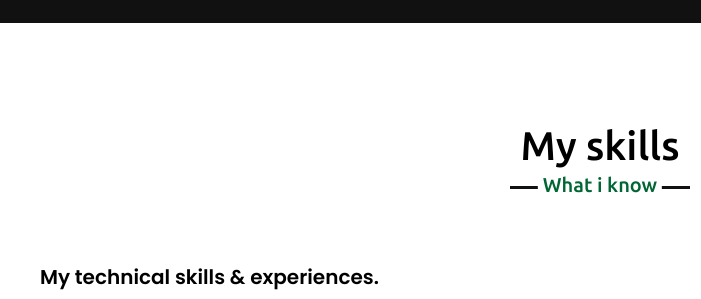
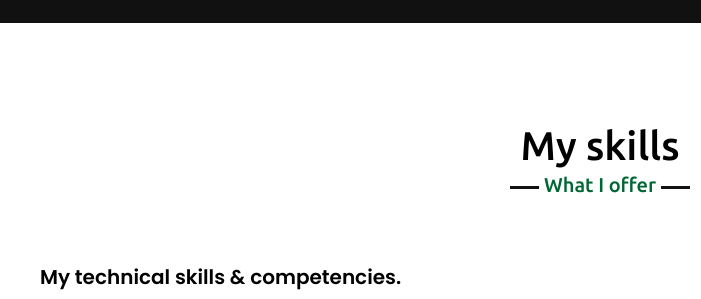
Before and after one commit to ravish2002/portfolioweb, a plain HTML site: page index.html in a window 1280 px wide. Shown: the part 2460-2759 px from the top of the page, 40-741 px from the left. Drawn offline with nearby package versions, Linux system fonts and the light colour scheme.

Commit message:
updated index.html

```diff
--- a/index.html
+++ b/index.html
@@ -134,7 +134,7 @@
             <h2 class="title">My skills</h2>
             <div class="skills-content">
                 <div class="column left">
-                    <div class="text">My technical skills & experiences.</div>
+                    <div class="text">My technical skills & competencies.</div>
                     <p>As a passionate coder with a strong foundation in data structures and algorithms (DSA), I excel at solving complex problems efficiently. My programming expertise spans languages such as C++, C, SQL, and JavaScript, while my web development skills include HTML, CSS, React, Node.js, Next.js, and Express.js. I also bring experience in database management with MongoDB and a keen interest in applying machine learning techniques to innovative projects. </p>
 
                 </div>
@@ -152,6 +152,7 @@
                         <div class="skillinfo"><span>Express.js</span></div>
                         <div class="skillinfo"><span>React</span></div>
                         <div class="skillinfo"><span>MongoDB</span></div>
+
                     </div>
                 </div>
 
--- a/style.css
+++ b/style.css
@@ -431,7 +431,7 @@ section .title::after{
 /* skills section styling */
 
 .skills .title::after{
-    content: "What i know";
+    content: "What I offer";
 }
 .skills .skills-content .column{
     width: calc(50% - 30px);
```
